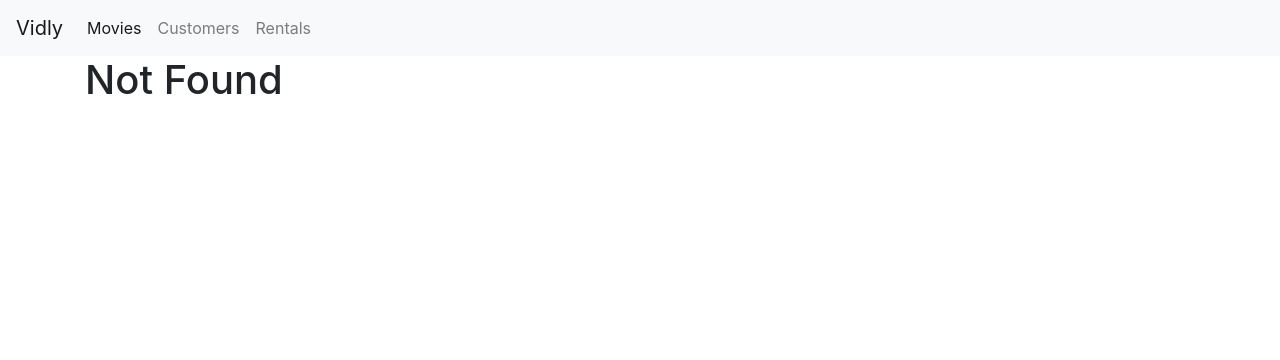
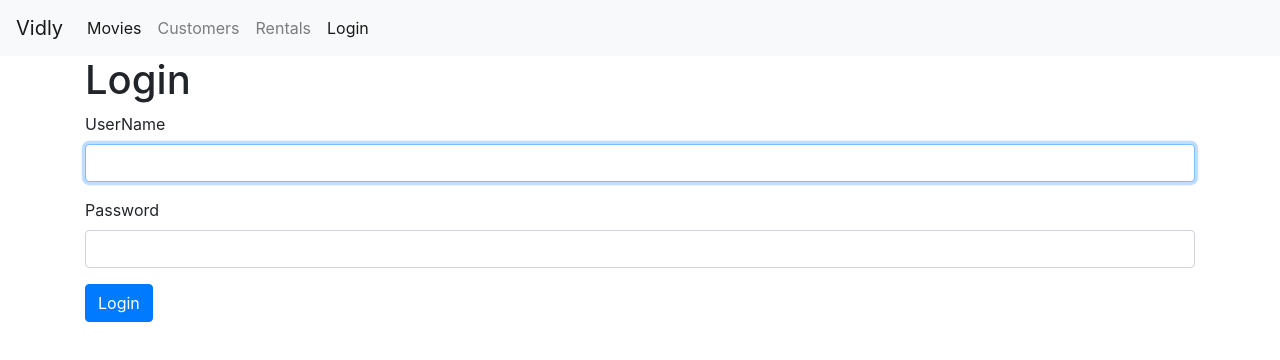
Before and after one commit to faraz2891/react_vidly, a React (Create React App) app: page /loginform in a window 1280 px wide. Before the commit this address led to /not-found. Shown: the top 360 px of the page. Built offline with nearby package versions, Linux system fonts and the light colour scheme.

Commit message:
start building login page

```diff
--- a/src/App.js
+++ b/src/App.js
@@ -6,6 +6,7 @@
 import NotFound from "./components/notFound";
 import NavBar from "./components/navBar";
 import MovieForm from "./components/movieForm";
+import LoginForm from "./components/loginForm";
 import "./App.css";
 
 class App extends Component {
@@ -15,6 +16,7 @@
         <NavBar />
         <main className="container">
           <Switch>
+            <Route path="/loginform" component={LoginForm} />
             <Route path="/movies/:id" component={MovieForm} />
             <Route path="/movies" component={Movies} />
             <Route path="/customers" component={Customers} />
--- /dev/null
+++ b/src/components/loginForm.jsx
@@ -0,0 +1,46 @@
+import React, { Component } from "react";
+
+class LoginForm extends Component {
+  state = {
+    account: {
+      username: "",
+      password: ""
+    }
+  };
+  handleSubmit = e => {
+    e.preventDefault();
+    console.log("submitted");
+  };
+  handleChange = e => {
+    const account = { ...this.state.account };
+    account.username = e.currentTarget.value;
+    this.setState({ account });
+  };
+  render() {
+    return (
+      <div>
+        <h1>Login</h1>
+        <form onSubmit={this.handleSubmit}>
+          <div className="form-group">
+            <label htmlFor="username">UserName</label>
+            <input
+              value={this.state.account.username}
+              onChange={this.handleChange}
+              autoFocus
+              id="username"
+              type="text"
+              className="form-control"
+            />
+          </div>
+          <div className="form-group">
+            <label htmlFor="password">Password</label>
+            <input id="password" type="text" className="form-control" />
+          </div>
+          <button className="btn btn-primary">Login</button>
+        </form>
+      </div>
+    );
+  }
+}
+
+export default LoginForm;
--- a/src/components/navBar.jsx
+++ b/src/components/navBar.jsx
@@ -29,6 +29,9 @@
           <NavLink className="nav-item nav-link" to="/rental">
             Rentals
           </NavLink>
+          <NavLink className="nav-item nav-link" to="/loginform">
+            Login
+          </NavLink>
         </div>
       </div>
     </nav>
```
